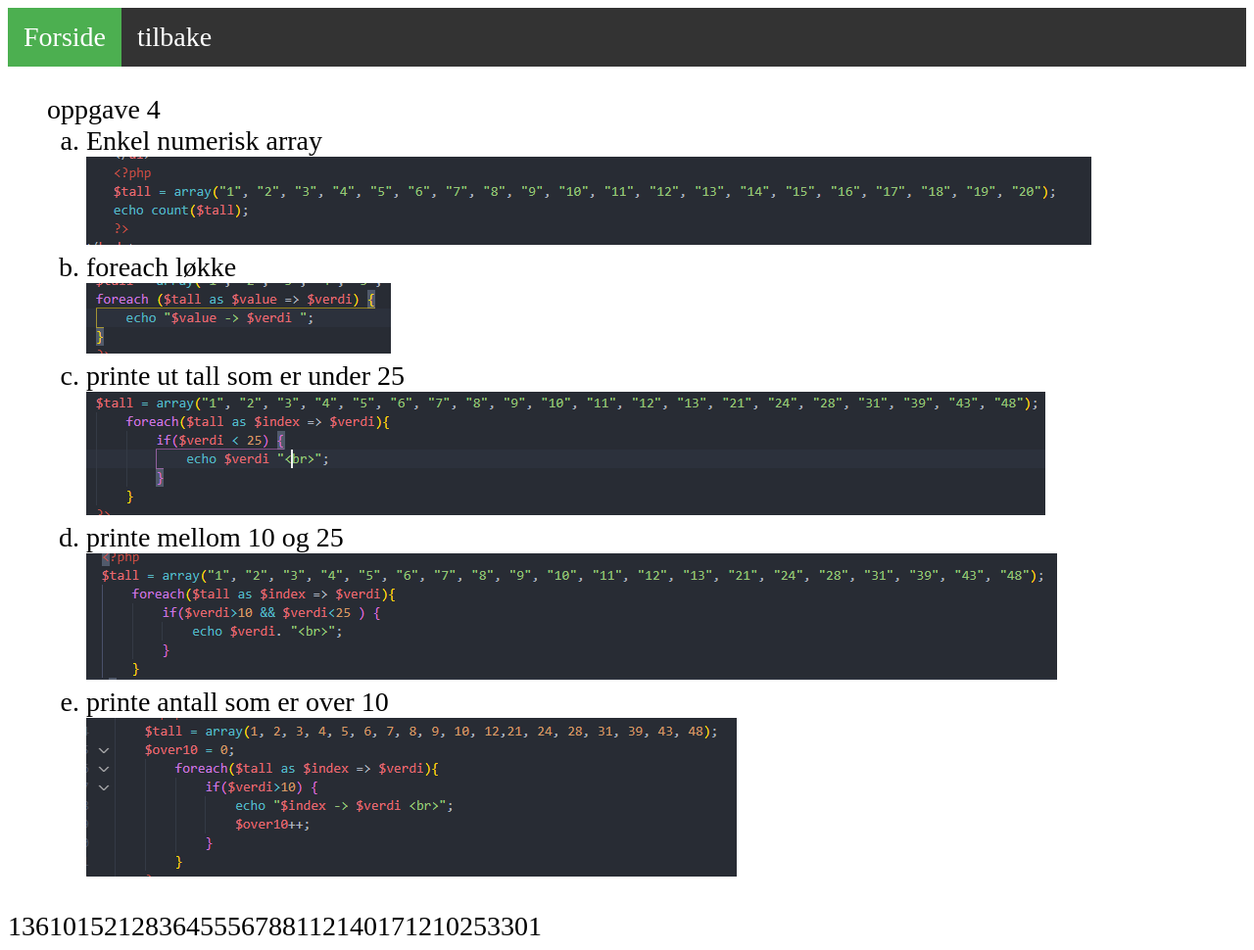
After one commit to clausen0/htdocs, a PHP site: page /oblig3/4/index.php in a window 1280 px wide. The commit adds this page. Shown: the whole page at 98% size. Run offline with PHP 8.4, Linux system fonts and the light colour scheme; data that the repository does not hold is empty.

Commit message:
comit etter bildene

```diff
--- a/ForsideStyle.css
+++ b/ForsideStyle.css
@@ -7,7 +7,7 @@ h2 {
   font-family: "Courier New", Courier, monospace;
 }
 
-ul {
+.navbar {
   list-style-type: none;
   margin: 0;
   padding: 0;
@@ -18,11 +18,11 @@ ul {
   top: 0;
 }
 
-li {
+.navbar-item {
   float: left;
 }
 
-li a {
+.navbar-item a {
   display: block;
   color: white;
   text-align: center;
@@ -30,10 +30,10 @@ li a {
   text-decoration: none;
 }
 
-li a:hover {
+.navbar-item a:hover {
   background-color: #111;
 }
 
-.active {
+.navbar-item .active {
   background-color: #4caf50;
 }
--- a/index.php
+++ b/index.php
@@ -9,8 +9,8 @@
          <h2>Sander sin nettside</h2>
         </div>
 
-        <ul>
-            <li><a class="active" href="index.php">Forside</a></li>
+        <ul class="navbar">
+            <li class="navbar-item"><a class="active" href="index.php">Forside</a></li>
         </ul>
         <p><a href="oblig1/index.php">Oblig1</a></p>
         <p><a href="oblig2/index.php">Oblig2</a></p>
--- a/oblig1/index.php
+++ b/oblig1/index.php
@@ -5,9 +5,9 @@
         <link rel="stylesheet" href="../ForsideStyle.css">
     </head>
     <body>
-        <ul>
-            <li><a class="active" href="../index.php">Forside</a></li>
-            <li><a href="../index.php">tilbake</a></li>
+        <ul class="navbar">
+            <li class="navbar-item"><a class="active" href="../index.php">Forside</a></li>
+            <li class="navbar-item"><a href="../index.php">tilbake</a></li>
         </ul>
         <p><a href="1/index.php">Oppgave 1</a></p>
         <p><a href="2/index.php">Oppgave 2</a></p>
--- a/oblig2/index.php
+++ b/oblig2/index.php
@@ -5,9 +5,9 @@
         <link rel="stylesheet" href="../ForsideStyle.css">
     </head>
     <body>
-        <ul>
-            <li><a class="active" href="../index.php">Forside</a></li>
-            <li><a href="../index.php">tilbake</a></li>
+        <ul class="navbar">
+            <li class="navbar-item"><a class="active" href="../index.php">Forside</a></li>
+            <li class="navbar-item"><a href="../index.php">tilbake</a></li>
         </ul>
         <p><a href="1/bmikalk.php">Oppgave 1</a></p>
     </body>
--- a/oblig3/1/index.php
+++ b/oblig3/1/index.php
@@ -6,9 +6,9 @@
     <link rel="stylesheet" href="../style.css">
 </head>
 <body>
-    <ul>
-        <li><a class="active" href="../../index.php">Forside</a></li>
-        <li><a href="../index.php">tilbake</a></li>
+    <ul class="navbar">
+        <li class="navbar-item"><a class="active" href="../../index.php">Forside</a></li>
+        <li class="navbar-item"><a href="../index.php">tilbake</a></li>
     </ul>
     <ol class="main">
         <li>Oppgave 1 (Variabler : $a = 3 og $b = 5)</li><br>
--- a/oblig3/2/index.php
+++ b/oblig3/2/index.php
@@ -6,9 +6,9 @@
     <link rel="stylesheet" href="../style.css">
 </head>
 <body>
-    <ul>
-        <li><a class="active" href="../../index.php">Forside</a></li>
-        <li><a href="../index.php">tilbake</a></li>
+    <ul class="navbar">
+        <li class="navbar-item"><a class="active" href="../../index.php">Forside</a></li>
+        <li class="navbar-item"><a href="../index.php">tilbake</a></li>
     </ul>
     <ol class="main">
         <li>Oppgave 2 (variabler = $A = 3 $B = 5 $C = 8 $D = False)</li><br>
--- a/oblig3/3/index.php
+++ b/oblig3/3/index.php
@@ -6,9 +6,9 @@
     <link rel="stylesheet" href="../style.css">
 </head>
 <body>
-    <ul>
-        <li><a class="active" href="../../index.php">Forside</a></li>
-        <li><a href="../index.php">tilbake</a></li>
+    <ul class="navbar">
+        <li class="navbar-item"><a class="active" href="../../index.php">Forside</a></li>
+        <li class="navbar-item"><a href="../index.php">tilbake</a></li>
     </ul>
     <table border="2">
         <thead>
--- /dev/null
+++ b/oblig3/4/index.php
@@ -0,0 +1,34 @@
+<!DOCTYPE html>
+<html lang="en">
+<head>
+    <title>Document</title>
+    <link rel="stylesheet" href="../../ForsideStyle.css">
+    <link rel="stylesheet" href="../style.css">
+</head>
+<body>
+    <ul class="navbar">
+        <li class="navbar-item"><a class="active" href="../../index.php">Forside</a></li>
+        <li class="navbar-item"><a href="../index.php">tilbake</a></li>
+    </ul>
+    <ol class="main">
+        <li> oppgave 4<br>
+            <ol class="second">
+                <li>Enkel numerisk array <br> <img src="../../img/oppg4A.PNG"></a></li>
+                <li>foreach løkke <br> <img src="../../img/foreach.PNG"></li>
+                <li>printe ut tall som er under 25 <br> <img src="../../img/Under25.png"></li>
+                <li>printe mellom 10 og 25 <br> <img src="../../img/Mellom10og25.png"></li>
+                <li>printe antall som er over 10<br> <img src="../../img/AntallOver10.png"></li>
+            </ol>
+        </li>
+    </ol>
+    <?php
+    $tall = array(1, 2, 3, 4, 5, 6, 7, 8, 9, 10, 12,21, 24, 28, 31, 39, 43, 48);
+    $over10 = 0;
+        foreach($tall as $index => $verdi){
+            $sum += $verdi;
+            echo $sum;
+            }
+
+    ?>
+</body>
+</html>
```
Also changed, not shown: oblig3/index.php (+4 -3 lines).
